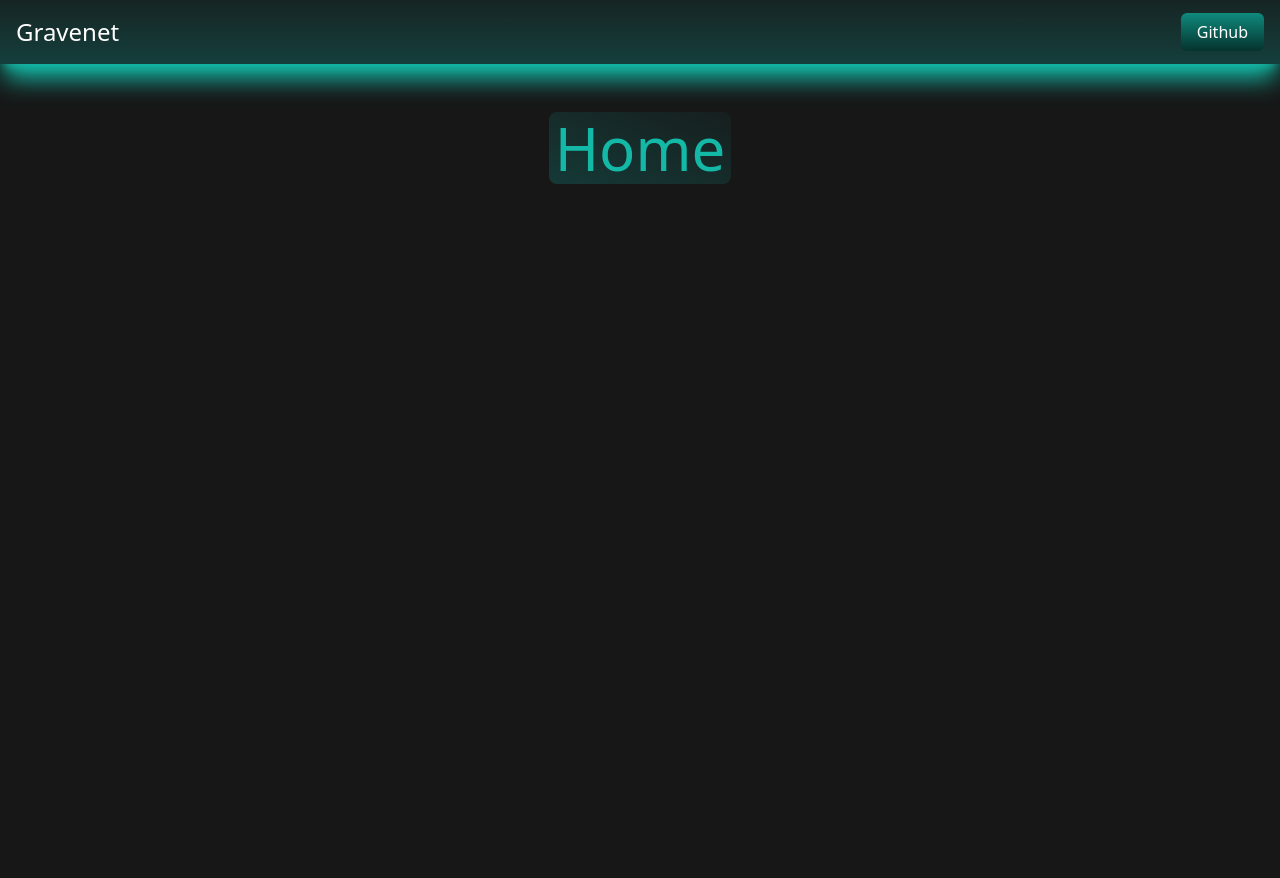
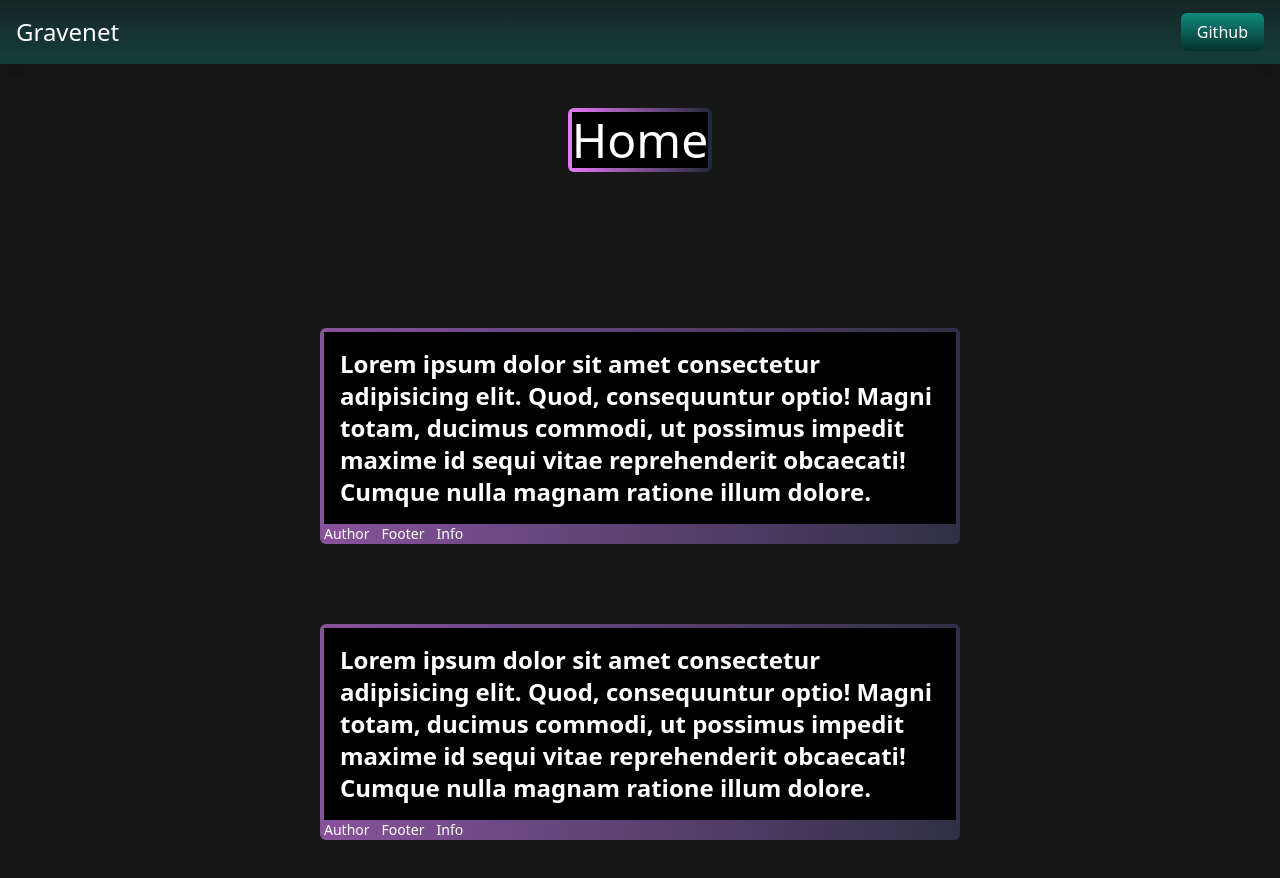
Before and after one commit to setoyuma/GraveNet, a React (Create React App) app: page / in a window 1280 px wide. Shown: the top 878 px of the page. Before the commit the page ends 800 px from the top, so only its background shows below. Built offline with nearby package versions, Linux system fonts and the light colour scheme.

Commit message:
fixed home

```diff
--- a/src/pages/Home.jsx
+++ b/src/pages/Home.jsx
@@ -1,11 +1,34 @@
 import React from "react";
+import Entry from "../components/Entry";
 
 const Home = () => {
   return (
-    <div className=" flex justify-center text-6xl text-teal-500">
-      <h1 className=" bg-gradient-to-tr to-neutral-900 from-teal-900 animate-gradient-xy rounded-lg absolute text-center p-1.5">
-        Home
-      </h1>
+    <div className=" text-5xl text-white h-36">
+      <section className=" flex justify-center">
+        <div className="mx-auto flex max-w-screen-sm items-center justify-center">
+          <div className="w-full rounded-md bg-gradient-to-r from-fuchsia-400 to-gray-800 p-1">
+            <div className="flex h-full w-full items-center justify-center bg-black">
+              <h1>Home</h1>
+            </div>
+          </div>
+        </div>
+      </section>
+      <ul className="flex-col py-40 items-center">
+        <li>
+          <section >
+            <div >
+              <Entry entryNumber={1} />
+            </div>
+          </section>
+        </li>
+        <li className="py-20">
+          <section>
+            <div>
+              <Entry entryNumber={2} />
+            </div>
+          </section>
+        </li>
+      </ul>
     </div>
   );
 };
```
